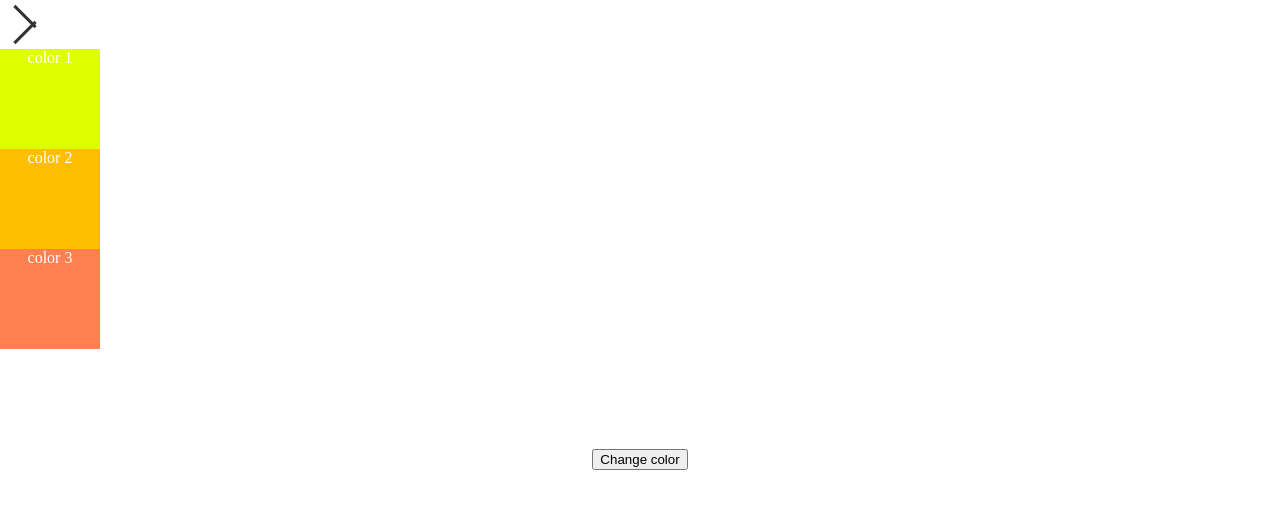
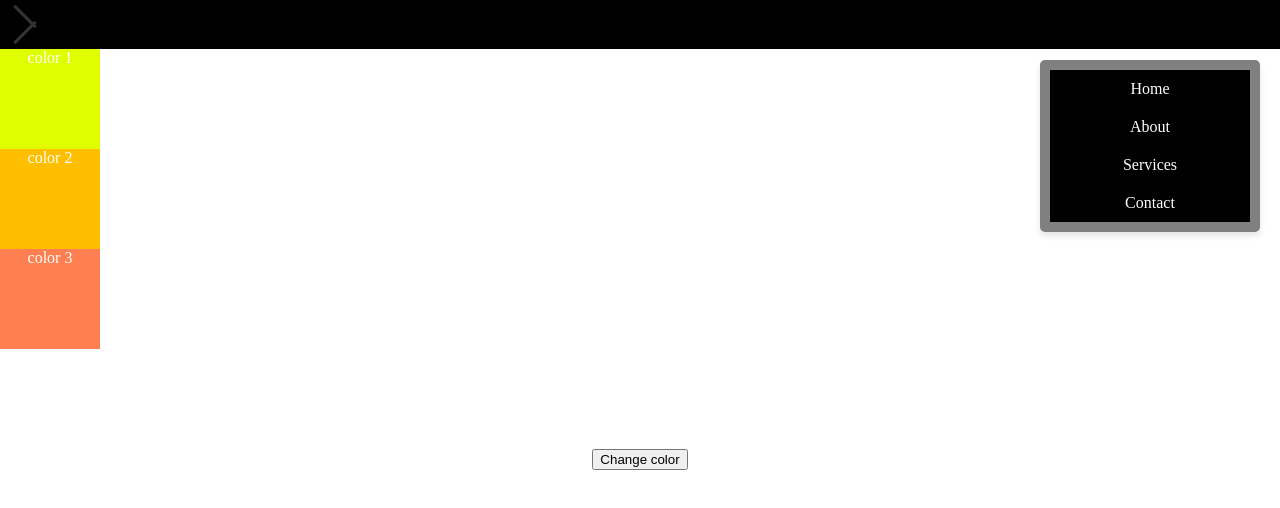
Before and after one commit to Calebbuffleben/react-animations, a React (Create React App) app: page / in a window 1280 px wide. Both pictures are taken after a click on the element 640 px from the left and 24 px from the top of the page. Shown: the top 508 px of the page. Built offline with nearby package versions, Linux system fonts and the light colour scheme.

Commit message:
styles organization

```diff
--- a/src/components/HamburguerMenu/index.jsx
+++ b/src/components/HamburguerMenu/index.jsx
@@ -8,6 +8,7 @@ const MenuButton = styled.div`
   cursor: pointer;
   padding: 10px;
   z-index: 2;
+  background-color: black;
 `;
 
 const MenuIcon = styled(motion.div)`
--- a/src/components/MenuDropdown/index.jsx
+++ b/src/components/MenuDropdown/index.jsx
@@ -1,38 +1,10 @@
 // MenuDropdown.js
 import React from 'react';
-import styled from 'styled-components';
-import { motion } from 'framer-motion';
-
-const DropdownWrapper = styled(motion.div)`
-  position: absolute;
-  top: 60px;
-  right: 20px;
-  background-color: #fff;
-  border-radius: 5px;
-  box-shadow: 0 4px 6px rgba(0, 0, 0, 0.1);
-  padding: 10px;
-  z-index: 1;
-  width: 200px;
-`;
-
-const MenuItem = styled.div`
-  padding: 10px;
-  cursor: pointer;
-  transition: background-color 0.2s;
-  color: black !important;
-
-  &:hover {
-    background-color: #f0f0f0;
-  }
-`;
+import { DropdownWrapper, MenuItem } from './styles';
 
 const MenuDropdown = ({ isOpen, items, onItemClick }) => {
   return (
-    <DropdownWrapper
-      initial={{ opacity: 0, y: -10 }}
-      animate={{ opacity: isOpen ? 1 : 0, y: isOpen ? 0 : -10 }}
-      exit={{ opacity: 0, y: -10 }}
-    >
+    <DropdownWrapper>
       {items.map((item, index) => (
         <MenuItem key={index} onClick={() => onItemClick(item)}>
           {item}
--- /dev/null
+++ b/src/components/MenuDropdown/styles.jsx
@@ -0,0 +1,21 @@
+import styled from 'styled-components';
+import { motion } from 'framer-motion';
+
+export const DropdownWrapper = styled(motion.div)`
+  position: absolute;
+  top: 60px;
+  right: 20px;
+  background-color: grey !important;
+  border-radius: 5px;
+  box-shadow: 0 4px 6px rgba(0, 0, 0, 0.1);
+  padding: 10px;
+  z-index: 1;
+  width: 200px;
+`;
+
+export const MenuItem = styled.div`
+  padding: 10px;
+  cursor: pointer;
+  color: white !important;
+  background-color: black;
+`;
--- a/src/contexts/color-context.jsx
+++ b/src/contexts/color-context.jsx
@@ -1,10 +1,10 @@
-import { createContext, useContext, useState } from "react"
+import { createContext, useContext, useState } from "react";
 
 const initialState = true;
 
 const ColorContext = createContext({
     color: initialState
-})
+});
 
 const ColorProvider = ({ children }) => {
     const [color, setColor] = useState(initialState);
```
